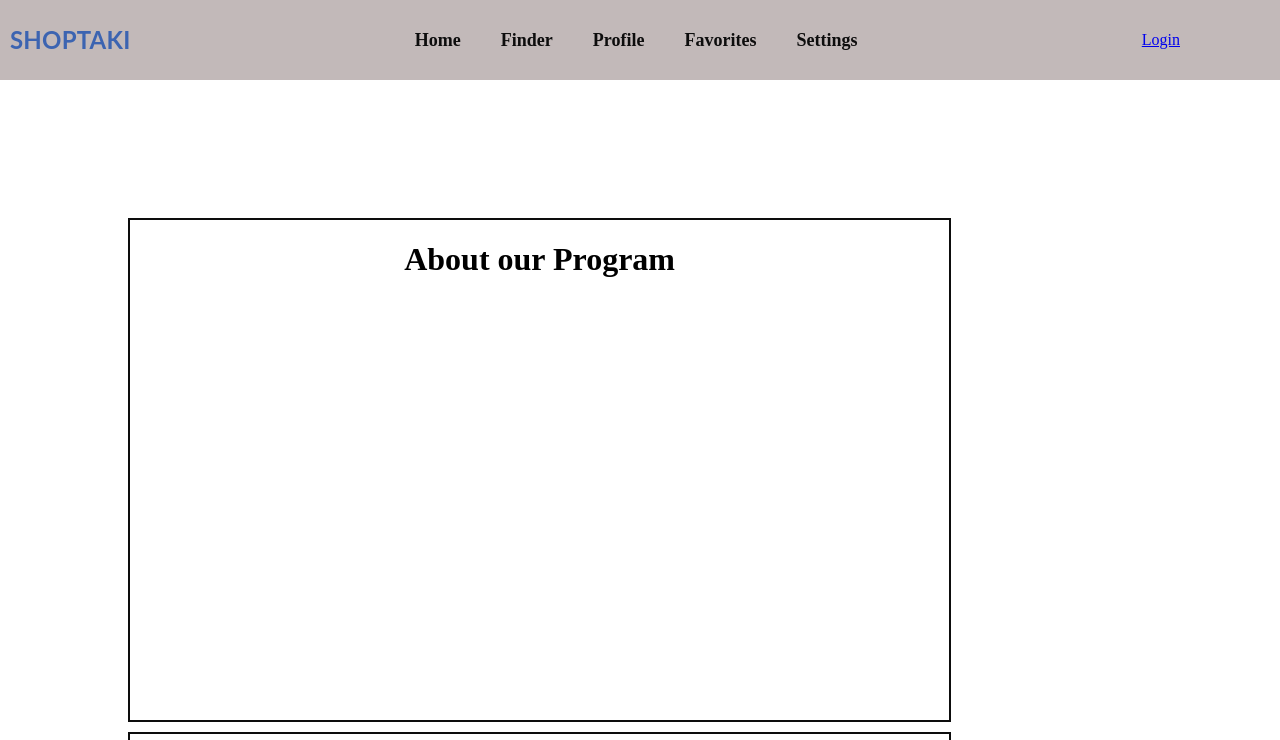
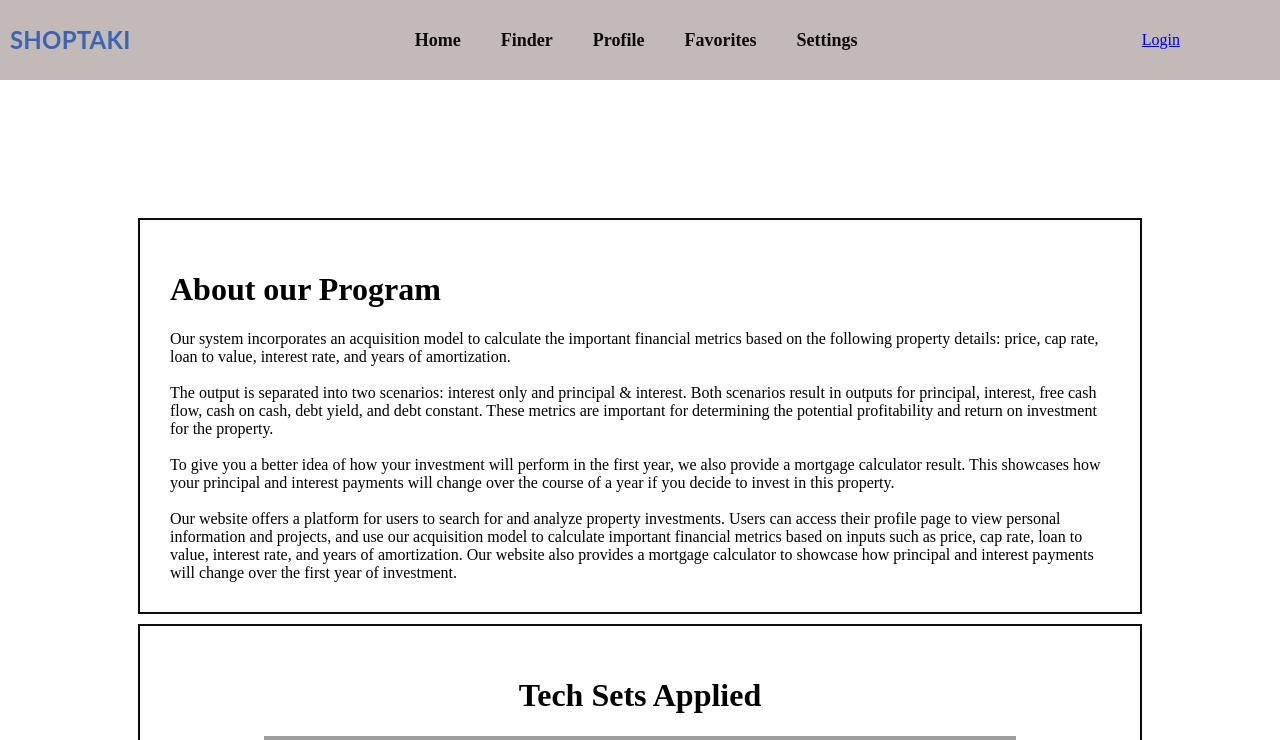
Before and after one commit to kimgogowow/shoptaki-realestate, a Django app: page /info in a window 1280 px wide. Shown: the top 740 px of the page. Run offline with Django 4.2, Linux system fonts and the light colour scheme; grey boxes are pictures that could not be loaded.

Commit message:
fix: updated the content in the info page

```diff
--- a/shoptaki/static/shoptaki/shoptaki.css
+++ b/shoptaki/static/shoptaki/shoptaki.css
@@ -174,17 +174,32 @@ header {
     padding: 10%;
 }
 
+
 #info_program_intro,
+#info_user_story {
+    text-align: left;
+    margin: 10px;
+    border-style: solid;
+    border-color: #0d0d0d;
+    border-width: 2px;
+    padding: 30px;
+}
+
 #info_tech_intro,
-#info_user_story {
-    width: 80%;
-    height: 500px;
+#info_term_intro {
 
-    margin-top: 10px;
+    margin: 10px;
+    padding: 30px;
     border-style: solid;
     border-color: #0d0d0d;
     border-width: 2px;
 }
+
+#info_tech_intro img {
+    width: 80%;
+}
+
+
 
 
 .login_title,
--- a/shoptaki/templates/shoptaki/info.html
+++ b/shoptaki/templates/shoptaki/info.html
@@ -5,15 +5,74 @@
     <div id="info_program_intro">
         <h1>About our Program</h1>
 
+        Our system incorporates an acquisition model to calculate the important financial metrics based on the following
+        property details: price, cap rate, loan to value, interest rate, and years of amortization.
+        <br> <br>
+        The output is separated into two scenarios: interest only and principal & interest. Both scenarios result in
+        outputs for principal, interest, free cash flow, cash on cash, debt yield, and debt constant. These metrics are
+        important for determining the potential profitability and return on investment for the property.
+        <br> <br>
+        To give you a better idea of how your investment will perform in the first year, we also provide a mortgage
+        calculator result. This showcases how your principal and interest payments will change over the course of a year
+        if you decide to invest in this property.
+        <br> <br>
+        Our website offers a platform for users to search for and analyze property investments. Users can access their
+        profile page to view personal information and projects, and use our acquisition model to calculate important
+        financial metrics based on inputs such as price, cap rate, loan to value, interest rate, and years of
+        amortization. Our website also provides a mortgage calculator to showcase how principal and interest payments
+        will change over the first year of investment.
+
     </div>
 
     <div id="info_tech_intro">
         <h1>Tech Sets Applied</h1>
+        <img src="https://s2.loli.net/2023/04/11/BVuhCkvEcf7s8lY.png">
+        <br>
+        <p> ----------👇👇👇---------</p>
+        <img src="https://s2.loli.net/2023/04/11/cCBVGgiJ4EFbzIq.jpg">
 
     </div>
 
+    <div id="info_term_intro">
+        <img src="https://s2.loli.net/2023/04/11/XiFgn648zTw7Std.png">
+    </div>
+
+
+
     <div id="info_user_story">
         <h1>User Story</h1>
+        <div>
+            Welcome to our user guide! Here's how you can use our website to access your profile page, view your
+            personal information and projects, and find your ideal property investment.
+            <br>
+            <h3>Step 1: Login</h3>
+
+            In order to access your profile page, you need to log in to your account. Once you've successfully logged
+            in, you'll be able to view your personal information and the project you're currently involved in.
+            <br>
+            <h3>Step 2: Find Properties</h3>
+            Click on the data tab to begin your search for properties. Here, you'll first be prompted to use the
+            Pittsburgh Property Finder, where you can choose the type of property you want to invest in and input your
+            current savings, monthly budget, payment type, and investment period as required.
+            <br>
+            <h3>Step 3: View Recommendations</h3>
+
+            Once you've inputted your details, our system will provide you with a list of recommended properties based
+            on your preferences. You can even order the list based on the feature that you've selected.
+            <br>
+            <h3>Step 4: Save Favorites</h3>
+            If you find a property that you're interested in, simply like or unlike it on the listing page. This will
+            allow you to save it to your Favorites for future reference.
+            <br>
+
+            <h3>Step 5: View Property Details</h3>
+            Clicking on each property block in the listing page will also lead you to the property detail page. This
+            will lead you to the detailed project page where you can find a description and financial metrics for the
+            selected house. You can find more information about certain financial metrics by clicking on the info icon.
+            <br>
+            And there you have it! Follow these steps to make the most of our website and find the perfect property
+            investment for you.
+        </div>
     </div>
 
 </div>
```
